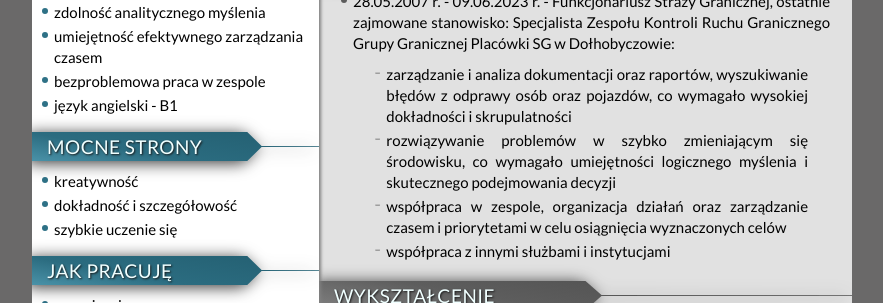
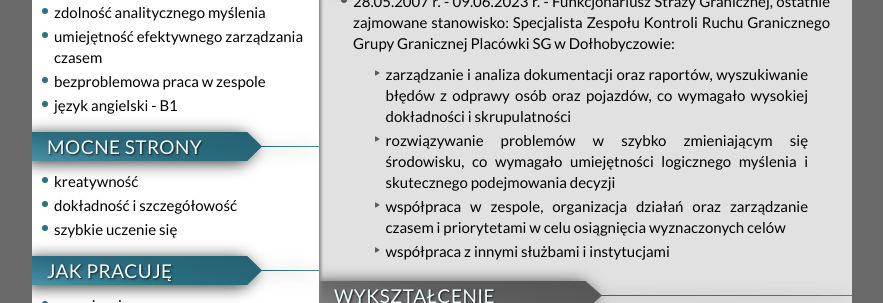
Before and after one commit to AnnaLukaszczyk/CV-AnnaLukaszczyk, a React (Create React App) app: page / in a window 1280 px wide. Shown: the part 495-798 px from the top of the page, without its empty margins (198-1081 px from the left). Built offline with nearby package versions, Linux system fonts and the light colour scheme.

Commit message:
replaced faMinus with faPlay icon

```diff
--- a/src/features/Main/index.js
+++ b/src/features/Main/index.js
@@ -2,7 +2,7 @@ import { Section } from "../../common/Section";
 import { Description, StyledMain } from "./styled";
 import { CertyficateLink, PersonalHomepage } from "../../common/Links";
 import { List } from "../../common/List";
-import { faMinus } from "@fortawesome/free-solid-svg-icons";
+import { faPlay } from "@fortawesome/free-solid-svg-icons";
 
 export const Main = () => (
 	<StyledMain>
@@ -32,7 +32,7 @@ export const Main = () => (
 							"współpraca z innymi służbami i instytucjami",
 						]}
 						isMain
-						customIcon={faMinus}
+						customIcon={faPlay}
 					/>
 				</Description>,
 			]}
```
